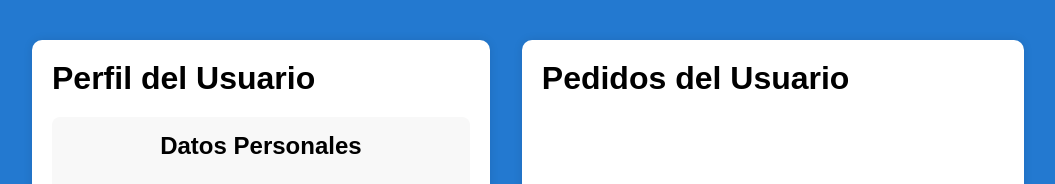
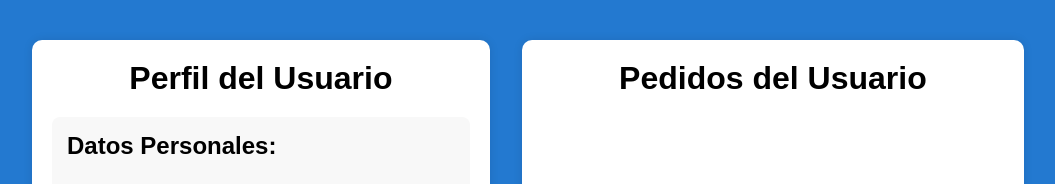
Before and after one commit to Bastiaan777/BAMP-APP, a Django app: template AppBamp/templates/perfil.html in a window 1280 px wide. Shown: the part 67-251 px from the top of the page, without its empty margins (112-1167 px from the left). Run offline with Django 4.2, Linux system fonts and the light colour scheme; the template is opened without the code that fills it, so the values that code supplies are empty.

Commit message:
cambios css

```diff
--- a/AppBamp/static/css/perfil.css
+++ b/AppBamp/static/css/perfil.css
@@ -21,6 +21,13 @@
   box-sizing: border-box; /* Asegura que el padding no afecte el ancho total */
 }
 
+h1 {
+  text-align: center;
+}
+
+h2 {
+  text-align: left;
+}
 h3, h4 {
   text-align: center;
   color: #333;
--- a/AppBamp/static/css/resumenPedido.css
+++ b/AppBamp/static/css/resumenPedido.css
@@ -27,7 +27,7 @@
 }
 
 /* Encabezado */
-h4 {
+h2 {
   text-align: center;
   color: white; /* Cambiado a blanco */
   text-transform: uppercase; /* Texto en mayúsculas */
--- a/AppBamp/templates/perfil.html
+++ b/AppBamp/templates/perfil.html
@@ -8,7 +8,7 @@
   <div class="perfil-container">
     <h1>Perfil del Usuario</h1>
     <div class="datos-perfil">
-      <h2>Datos Personales</h2>
+      <h2>Datos Personales:</h2>
       <p><strong>Nombre de Usuario:</strong> {{ user.username }}</p>
       <p><strong>Nombre:</strong> {{ user.first_name }}</p>
       <p><strong>Apellido:</strong> {{ user.last_name }}</p>
--- a/AppBamp/templates/resumenPedido.html
+++ b/AppBamp/templates/resumenPedido.html
@@ -5,7 +5,7 @@
   href="{% static 'css/resumenPedido.css' %}"
 />
 {% endblock %} {% block content %}
-<h4>Resumen del Pedido</h4>
+<h2>Resumen del Pedido</h2>
 <div class="resumen-container">
   {% for producto in productos %}
   <div class="resumen-item">
```
